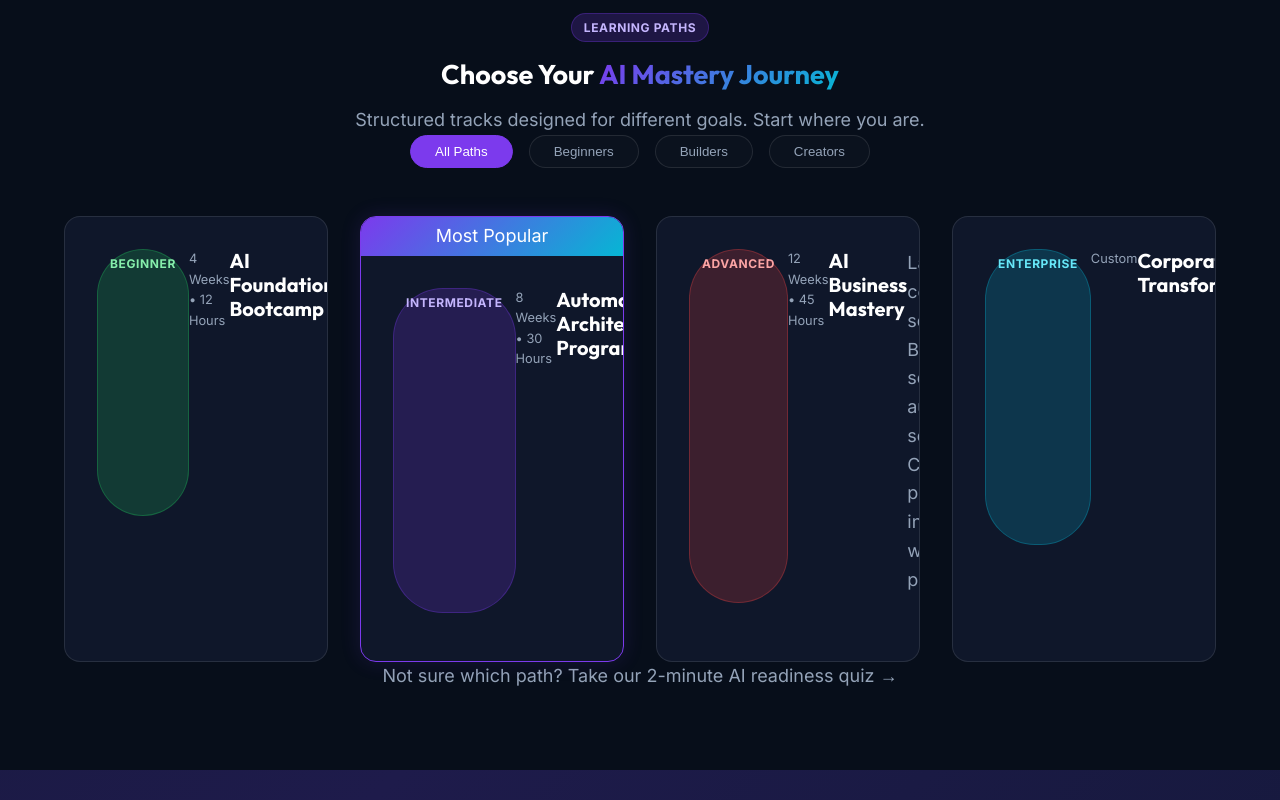
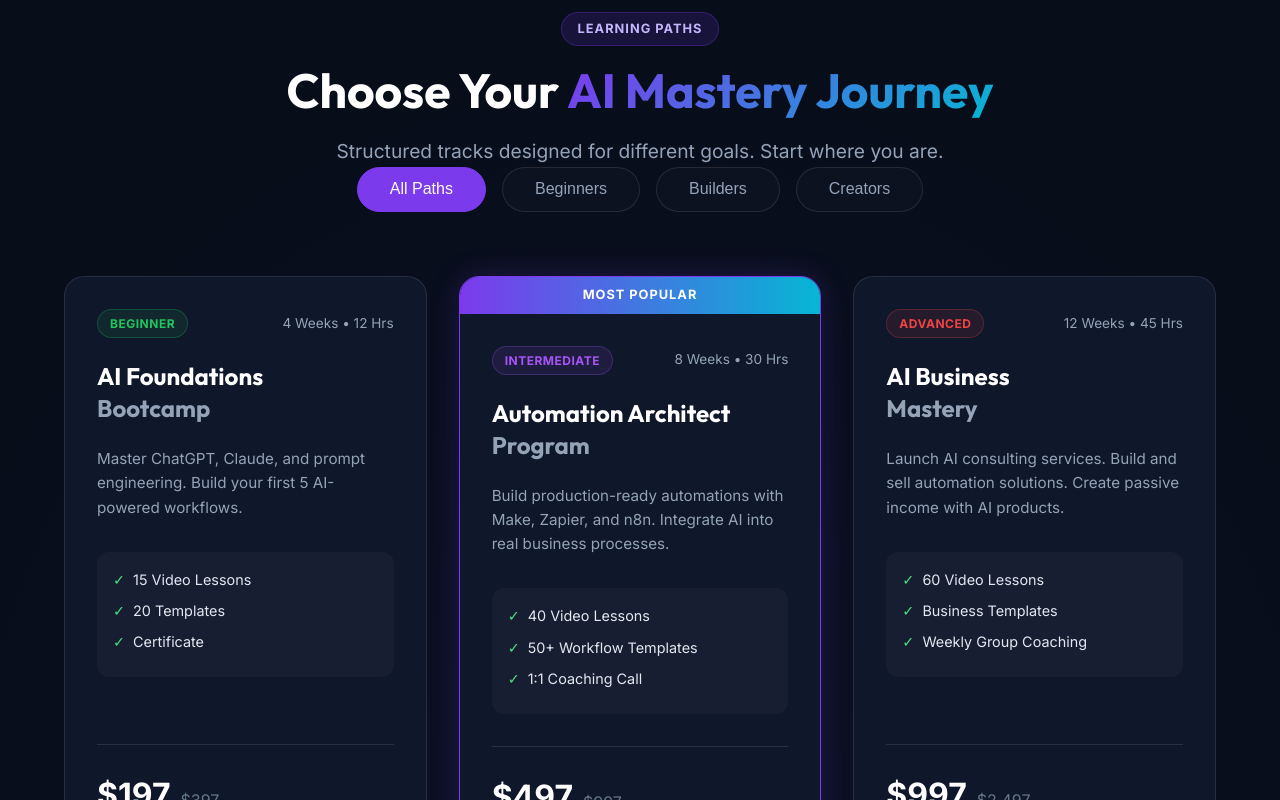
Before and after one commit to chetanpayroll/gmp-payroll-site, a Next.js app: page / in a window 1280 px wide. Shown: the part 2500-3300 px from the top of the page. Built offline with nearby package versions, Linux system fonts and the light colour scheme.

Commit message:
Fix Learning Paths card layout and visual bugs by enforcing inline styles

```diff
--- a/src/components/LearningPaths.js
+++ b/src/components/LearningPaths.js
@@ -4,10 +4,12 @@ import Link from 'next/link';
 
 const courses = [
     {
-        title: "AI Foundations Bootcamp",
-        duration: "4 Weeks • 12 Hours",
+        title: "AI Foundations",
+        subtitle: "Bootcamp",
+        duration: "4 Weeks • 12 Hrs",
         level: "Beginner",
-        levelColor: "badge-green",
+        levelColor: "#22c55e", // Green
+        levelBg: "rgba(34, 197, 94, 0.1)",
         desc: "Master ChatGPT, Claude, and prompt engineering. Build your first 5 AI-powered workflows.",
         includes: ["15 Video Lessons", "20 Templates", "Certificate"],
         price: "$197",
@@ -16,10 +18,12 @@ const courses = [
         category: "beginners"
     },
     {
-        title: "Automation Architect Program",
-        duration: "8 Weeks • 30 Hours",
+        title: "Automation Architect",
+        subtitle: "Program",
+        duration: "8 Weeks • 30 Hrs",
         level: "Intermediate",
-        levelColor: "badge-purple",
+        levelColor: "#a855f7", // Purple
+        levelBg: "rgba(168, 85, 247, 0.1)",
         desc: "Build production-ready automations with Make, Zapier, and n8n. Integrate AI into real business processes.",
         includes: ["40 Video Lessons", "50+ Workflow Templates", "1:1 Coaching Call"],
         price: "$497",
@@ -29,10 +33,12 @@ const courses = [
         category: "builders"
     },
     {
-        title: "AI Business Mastery",
-        duration: "12 Weeks • 45 Hours",
+        title: "AI Business",
+        subtitle: "Mastery",
+        duration: "12 Weeks • 45 Hrs",
         level: "Advanced",
-        levelColor: "badge-red",
+        levelColor: "#ef4444", // Red
+        levelBg: "rgba(239, 68, 68, 0.1)",
         desc: "Launch AI consulting services. Build and sell automation solutions. Create passive income with AI products.",
         includes: ["60 Video Lessons", "Business Templates", "Weekly Group Coaching"],
         price: "$997",
@@ -41,10 +47,12 @@ const courses = [
         category: "creators"
     },
     {
-        title: "Corporate AI Transformation",
+        title: "Corporate AI",
+        subtitle: "Transformation",
         duration: "Custom",
         level: "Enterprise",
-        levelColor: "badge-cyan",
+        levelColor: "#06b6d4", // Cyan
+        levelBg: "rgba(6, 182, 212, 0.1)",
         desc: "Team training programs tailored for your organization. Upskill your entire workforce on AI tools.",
         includes: ["Custom Curriculum", "Live Workshops", "Implementation Support"],
         price: "Custom",
@@ -61,64 +69,119 @@ const LearningPaths = () => {
         : courses.filter(c => c.category === filter || c.category === 'business');
 
     return (
-        <section className="section bg-dark" id="courses">
+        <section className="section bg-dark" id="courses" style={{ position: 'relative' }}>
+            {/* Background Glows */}
+            <div style={{ position: 'absolute', top: '50%', left: '50%', transform: 'translate(-50%, -50%)', width: '100%', height: '100%', background: 'radial-gradient(circle at center, rgba(124, 58, 237, 0.05) 0%, transparent 70%)', pointerEvents: 'none' }}></div>
+
             <div className="container">
-                <div className="text-center mb-12">
-                    <div className="badge badge-purple mb-4">LEARNING PATHS</div>
-                    <h2 className="mb-4">Choose Your <span className="text-gradient">AI Mastery Journey</span></h2>
-                    <p className="text-gray">Structured tracks designed for different goals. Start where you are.</p>
+                <div className="text-center mb-16">
+                    <div style={{ display: 'inline-block', padding: '6px 16px', borderRadius: '50px', background: 'rgba(124, 58, 237, 0.15)', border: '1px solid rgba(124, 58, 237, 0.3)', color: '#c4b5fd', fontSize: '0.8rem', fontWeight: 'bold', marginBottom: '1rem', letterSpacing: '1px' }}>LEARNING PATHS</div>
+                    <h2 className="mb-4" style={{ fontSize: '3rem' }}>Choose Your <span className="text-gradient">AI Mastery Journey</span></h2>
+                    <p className="text-gray" style={{ fontSize: '1.2rem' }}>Structured tracks designed for different goals. Start where you are.</p>
                 </div>
 
-                <div className="path-tabs">
+                <div className="path-tabs" style={{ marginBottom: '4rem' }}>
                     {['all', 'beginners', 'builders', 'creators'].map(f => (
                         <button
                             key={f}
                             className={`path-tab ${filter === f ? 'active' : ''}`}
                             onClick={() => setFilter(f)}
-                            style={{ textTransform: 'capitalize' }}
+                            style={{ textTransform: 'capitalize', fontSize: '1rem', padding: '0.8rem 2rem' }}
                         >
                             {f === 'all' ? 'All Paths' : f}
                         </button>
                     ))}
                 </div>
 
-                {/* Using the custom CSS class 'paths-grid' defined in globals.css instead of Tailwind classes */}
-                <div className="paths-grid">
+                {/* CSS Grid for Cards - explicitly defined here to override broken classes */}
+                <div style={{
+                    display: 'grid',
+                    gridTemplateColumns: 'repeat(auto-fit, minmax(280px, 1fr))',
+                    gap: '2rem',
+                    alignItems: 'start'
+                }}>
                     {filteredCourses.map((course, index) => (
-                        <div key={index} className={`path-card ${course.featured ? 'featured' : ''}`}>
+                        <div key={index} style={{
+                            background: '#0f172a',
+                            border: course.featured ? '1px solid #7c3aed' : '1px solid rgba(255,255,255,0.1)',
+                            borderRadius: '20px',
+                            overflow: 'hidden',
+                            position: 'relative',
+                            transition: 'transform 0.3s ease, box-shadow 0.3s ease',
+                            display: 'flex',
+                            flexDirection: 'column',
+                            height: '100%',
+                            boxShadow: course.featured ? '0 0 30px rgba(124, 58, 237, 0.2)' : 'none'
+                        }}
+                            onMouseEnter={(e) => { e.currentTarget.style.transform = 'translateY(-10px)'; e.currentTarget.style.boxShadow = '0 20px 40px rgba(0,0,0,0.4)'; }}
+                            onMouseLeave={(e) => { e.currentTarget.style.transform = 'translateY(0)'; e.currentTarget.style.boxShadow = course.featured ? '0 0 30px rgba(124, 58, 237, 0.2)' : 'none'; }}
+                        >
                             {course.featured && (
-                                <div className="bg-gradient-to-r from-purple-600 to-cyan-500 text-white text-center text-xs font-bold py-1 uppercase tracking-wider" style={{ background: 'var(--gradient-main)', padding: '5px' }}>
+                                <div style={{ background: 'linear-gradient(90deg, #7c3aed, #06b6d4)', color: 'white', padding: '8px', textAlign: 'center', fontSize: '0.8rem', fontWeight: '800', textTransform: 'uppercase', letterSpacing: '1px' }}>
                                     Most Popular
                                 </div>
                             )}
-                            <div className="p-6 flex flex-col h-full" style={{ padding: '2rem' }}>
-                                <div className="flex justify-between items-start mb-4" style={{ display: 'flex', justifyContent: 'space-between', marginBottom: '1rem' }}>
-                                    <span className={`badge ${course.levelColor}`}>{course.level}</span>
-                                    <span className="text-xs text-gray" style={{ fontSize: '0.8rem', color: 'var(--text-gray)' }}>{course.duration}</span>
+
+                            <div style={{ padding: '2rem', display: 'flex', flexDirection: 'column', height: '100%' }}>
+                                {/* Top Badges */}
+                                <div style={{ display: 'flex', justifyContent: 'space-between', alignItems: 'center', marginBottom: '1.5rem' }}>
+                                    <span style={{
+                                        background: course.levelBg,
+                                        color: course.levelColor,
+                                        border: `1px solid ${course.levelColor}40`,
+                                        padding: '4px 12px',
+                                        borderRadius: '50px',
+                                        fontSize: '0.75rem',
+                                        fontWeight: '700',
+                                        textTransform: 'uppercase',
+                                        letterSpacing: '0.5px'
+                                    }}>
+                                        {course.level}
+                                    </span>
+                                    <span style={{ fontSize: '0.85rem', color: '#94a3b8' }}>{course.duration}</span>
                                 </div>
 
-                                <h3 className="text-xl font-bold mb-3" style={{ fontSize: '1.25rem', marginBottom: '0.75rem' }}>{course.title}</h3>
-                                <p className="text-gray text-sm mb-6 flex-grow" style={{ marginBottom: '1.5rem', flexGrow: 1 }}>{course.desc}</p>
+                                {/* Title */}
+                                <div style={{ marginBottom: '1.5rem' }}>
+                                    <h3 style={{ fontSize: '1.5rem', fontWeight: '700', lineHeight: 1.2, marginBottom: '0.2rem' }}>{course.title}</h3>
+                                    <h3 style={{ fontSize: '1.5rem', fontWeight: '700', lineHeight: 1.2, color: '#94a3b8' }}>{course.subtitle}</h3>
+                                </div>
 
-                                <ul className="mb-6 space-y-2" style={{ marginBottom: '1.5rem' }}>
+                                <p style={{ color: '#94a3b8', fontSize: '0.95rem', lineHeight: 1.6, marginBottom: '2rem' }}>{course.desc}</p>
+
+                                {/* Checklist */}
+                                <div style={{ background: 'rgba(255,255,255,0.03)', padding: '1rem', borderRadius: '12px', marginBottom: '2rem' }}>
                                     {course.includes.map((item, i) => (
-                                        <li key={i} className="text-xs text-gray-300 flex items-center gap-2" style={{ display: 'flex', gap: '0.5rem', marginBottom: '0.5rem', fontSize: '0.9rem', color: '#cbd5e1' }}>
+                                        <div key={i} style={{ display: 'flex', gap: '8px', alignItems: 'center', marginBottom: '8px', fontSize: '0.9rem', color: '#e2e8f0' }}>
                                             <span style={{ color: '#4ade80' }}>✓</span> {item}
-                                        </li>
+                                        </div>
                                     ))}
-                                </ul>
+                                </div>
 
-                                <div className="pt-4 border-t border-white/10 mt-auto" style={{ borderTop: '1px solid rgba(255,255,255,0.1)', paddingTop: '1rem', marginTop: 'auto' }}>
-                                    <div className="flex items-baseline gap-2 mb-4" style={{ display: 'flex', gap: '0.5rem', alignItems: 'baseline', marginBottom: '1rem' }}>
-                                        <span className="text-2xl font-bold" style={{ fontSize: '1.5rem' }}>{course.price}</span>
-                                        {course.oldPrice && <span className="text-sm text-gray line-through" style={{ textDecoration: 'line-through', color: 'gray', fontSize: '0.9rem' }}>{course.oldPrice}</span>}
+                                {/* Price & CTA */}
+                                <div style={{ marginTop: 'auto', paddingTop: '1.5rem', borderTop: '1px solid rgba(255,255,255,0.1)' }}>
+                                    <div style={{ display: 'flex', alignItems: 'baseline', gap: '10px', marginBottom: '1.5rem' }}>
+                                        <span style={{ fontSize: '2rem', fontWeight: '700', color: 'white' }}>{course.price}</span>
+                                        {course.oldPrice && <span style={{ textDecoration: 'line-through', color: '#64748b', fontSize: '1rem' }}>{course.oldPrice}</span>}
                                     </div>
 
-                                    {/* Link to the Enroll Page with query param */}
                                     <Link
-                                        href={`/enroll?course=${encodeURIComponent(course.title)}`}
-                                        className={`btn w-full ${course.featured ? 'btn-primary' : 'btn-secondary'}`}
-                                        style={{ width: '100%' }}
+                                        href={`/enroll?course=${encodeURIComponent(course.title + ' ' + course.subtitle)}`}
+                                        style={{
+                                            display: 'block',
+                                            width: '100%',
+                                            padding: '14px',
+                                            textAlign: 'center',
+                                            background: course.featured ? 'linear-gradient(135deg, #7c3aed 0%, #06b6d4 100%)' : 'rgba(255,255,255,0.05)',
+                                            color: 'white',
+                                            borderRadius: '50px',
+                                            fontWeight: '600',
+                                            border: course.featured ? 'none' : '1px solid rgba(255,255,255,0.1)',
+                                            boxShadow: course.featured ? '0 4px 15px rgba(124, 58, 237, 0.4)' : 'none',
+                                            cursor: 'pointer',
+                                            transition: '0.3s'
+                                        }}
+                                        className={course.featured ? 'btn-glow' : ''}
                                     >
                                         {course.cta}
                                     </Link>
@@ -128,8 +191,8 @@ const LearningPaths = () => {
                     ))}
                 </div>
 
-                <div className="text-center mt-12">
-                    <a href="#" className="text-sm text-gray hover:text-white transition-colors border-b border-gray-700 pb-1">Not sure which path? Take our 2-minute AI readiness quiz →</a>
+                <div className="text-center mt-16">
+                    <a href="#" className="text-gray hover:text-white transition-colors border-b border-gray-700 pb-1 text-sm">Not sure which path? Take our 2-minute AI readiness quiz →</a>
                 </div>
             </div>
         </section>
```
Also changed, not shown: 3 other files (tests, documents, lock files or other folders).
